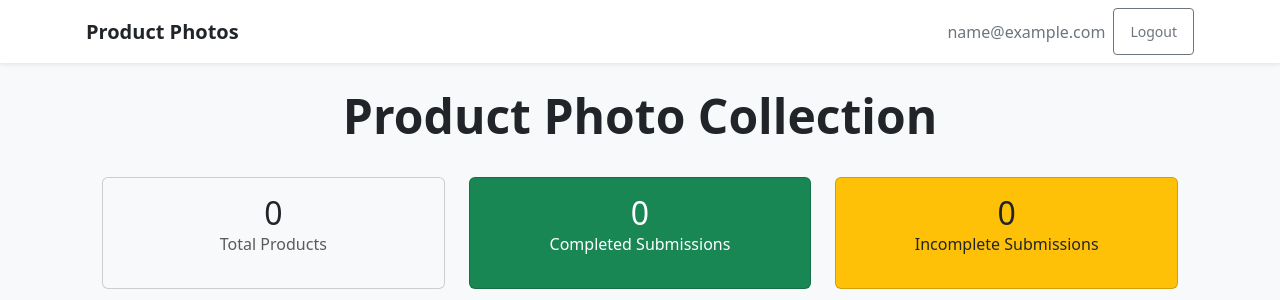
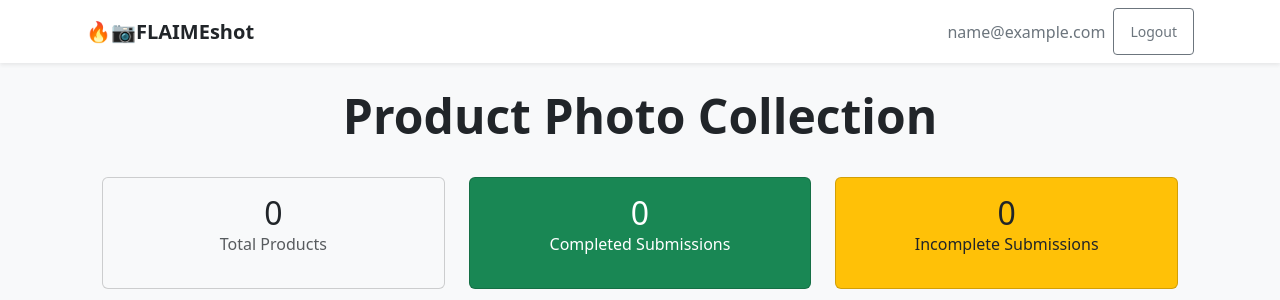
Before and after one commit to BFSSI-Bioinformatics-Lab/pptm, a Django app: page /products/ in a window 1280 px wide. Shown: the top 300 px of the page. Run offline with Django 5.2, Linux system fonts and the light colour scheme; the visitor is signed in with stand-in values (Sample User, id 1); data that the repository does not hold is empty; parts of the project's set-up code (start-up, migrations or seed data) failed here and were passed over; some libraries are stand-ins or nearby versions.

Commit message:
add title

```diff
--- a/pptp/templates/base.html
+++ b/pptp/templates/base.html
@@ -5,7 +5,7 @@
 <head>
   <meta charset="UTF-8">
   <meta name="viewport" content="width=device-width, initial-scale=1.0, shrink-to-fit=no">
-  <title>{% block title %}Product Photo Collection{% endblock %}</title>
+  <title>{% block title %}🔥📷FLAIMEshot{% endblock %}</title>
   {% load static %}
   <!-- Bootstrap CSS -->
   <link href="https://cdn.jsdelivr.net/npm/bootstrap@5.3.0/dist/css/bootstrap.min.css" rel="stylesheet">
@@ -50,7 +50,7 @@
         <div class="w-100 d-flex justify-content-between align-items-center">
           <div class="d-flex align-items-center gap-3">
             <a href="{% url 'products:dashboard' %}" class="navbar-brand text-decoration-none">
-              <span class="fs-5 fw-bold text-dark">Product Photos</span>
+              <span class="fs-5 fw-bold text-dark">🔥📷FLAIMEshot</span>
             </a>
           </div>
           {% if user.is_authenticated %}
```
